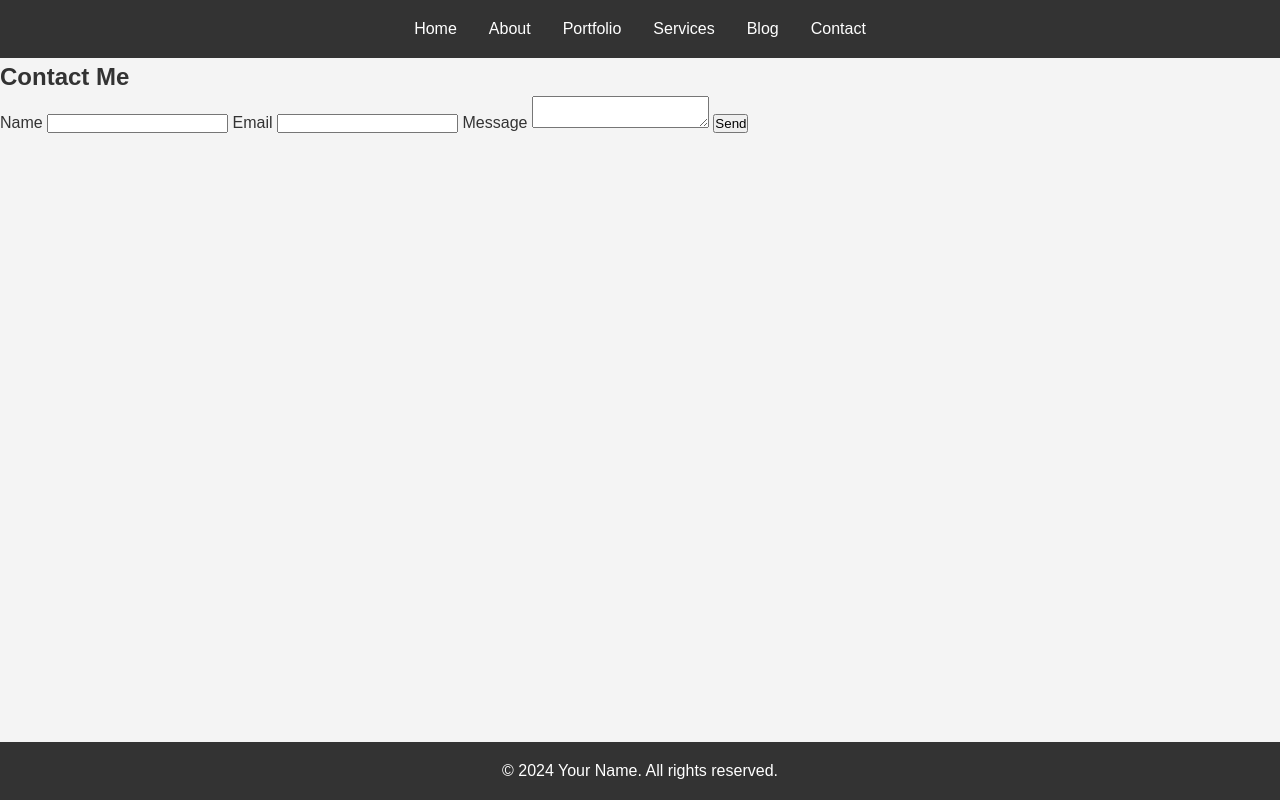
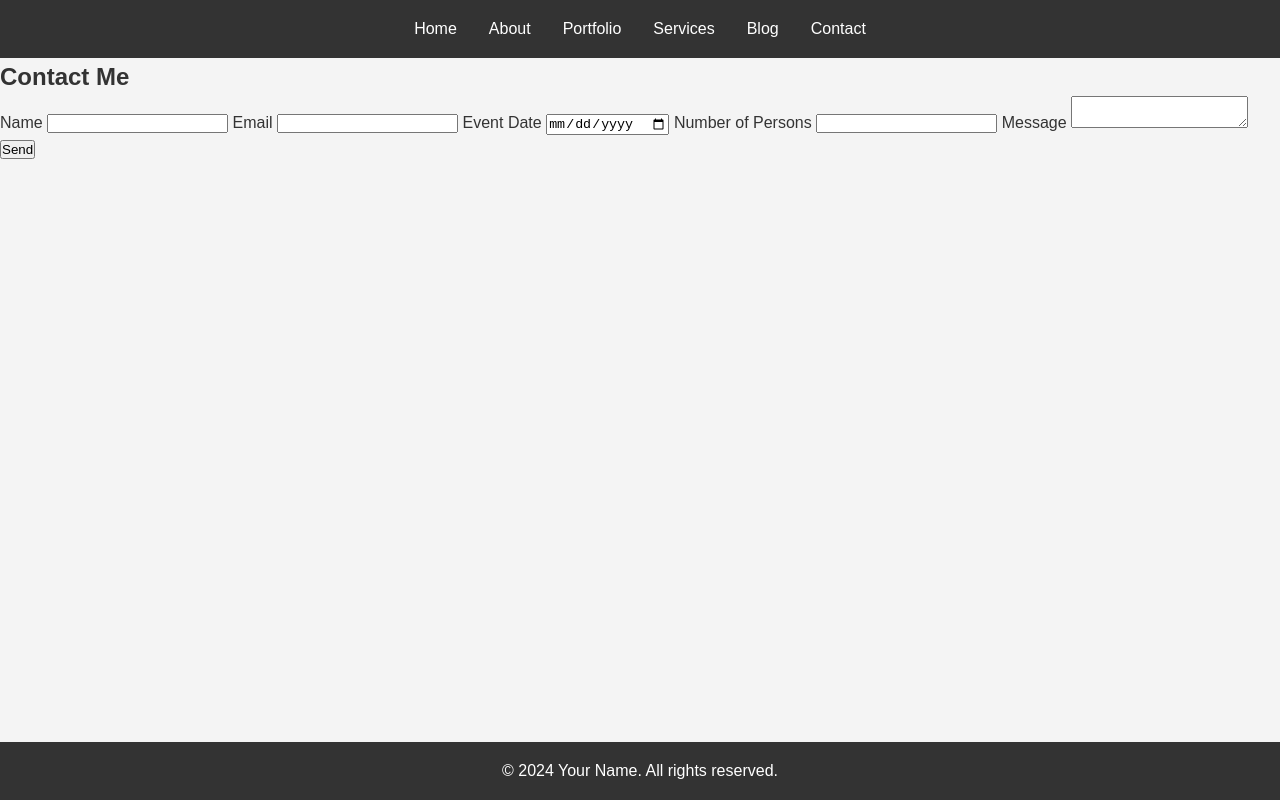
Before and after one commit to ffzakarias/cookima-website, a plain HTML site: page contact.html in a window 1280 px wide. Drawn offline with Linux system fonts and the light colour scheme.

Commit message:
Add files via upload

```diff
--- a/contact.html
+++ b/contact.html
@@ -23,13 +23,22 @@
     <main>
         <section id="contact">
             <h1>Contact Me</h1>
-            <form action="https://formspree.io/f/{your_form_id}" method="POST">
+            <form id="contact-form" action="https://formspree.io/f/{your_form_id}" method="POST">
                 <label for="name">Name</label>
                 <input type="text" id="name" name="name" required>
+
                 <label for="email">Email</label>
                 <input type="email" id="email" name="email" required>
+
+                <label for="event-date">Event Date</label>
+                <input type="date" id="event-date" name="event-date" required>
+
+                <label for="number-of-persons">Number of Persons</label>
+                <input type="number" id="number-of-persons" name="number-of-persons" min="10" required>
+
                 <label for="message">Message</label>
                 <textarea id="message" name="message" required></textarea>
+
                 <button type="submit">Send</button>
             </form>
         </section>
```
